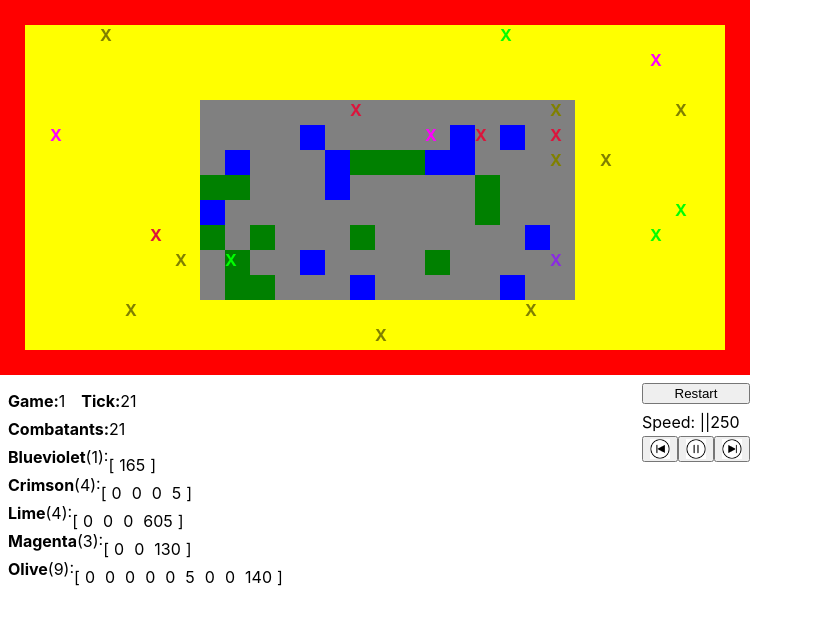
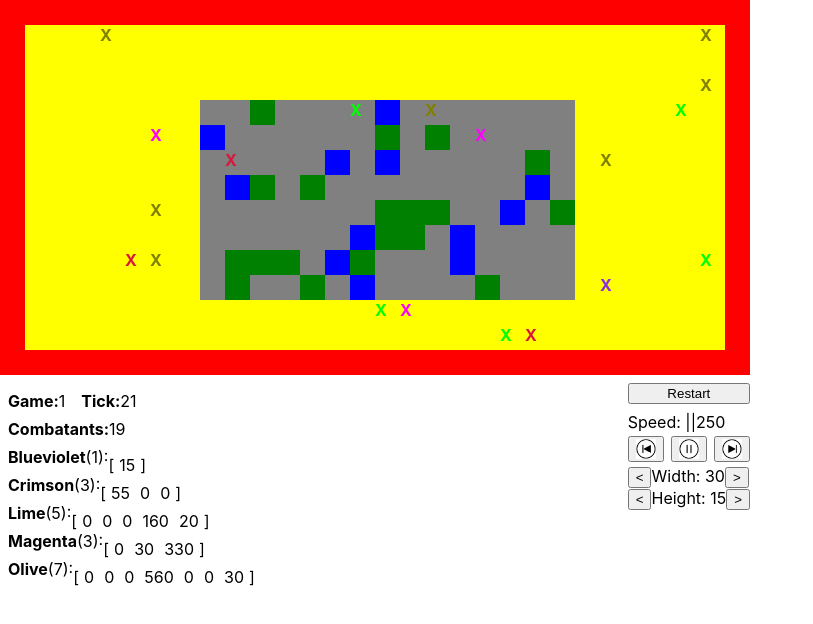
Before and after one commit to abeatte/garbage, a React (Create React App) app: page / in a window 1280 px wide. Shown: the top 624 px of the page, without its empty margins (0-813 px from the left). Built offline with nearby package versions, Linux system fonts and the light colour scheme.

Commit message:
Allows for hot resizing of width and height and handles the moving of combatants and subsequent battles for space (where applicable).

```diff
--- a/src/components/Arena.js
+++ b/src/components/Arena.js
@@ -354,21 +354,71 @@ const printCombatants = ({tick, combatants, window_height, window_width}) => {
     console.debug(print);
 }
 
+const updateCombatantsPositionsAfterResize = ({combatants, window_width, window_height, old_window_width, old_window_height, tiles}) => {
+    const new_combatants = {};
+
+    const dif_row = window_width - old_window_width;
+    const dif_col = window_height - old_window_height;
+    Object.keys(combatants).forEach(k => {
+        let new_pos = k;
+        let coord = [Math.floor(k / old_window_width), k % old_window_width];
+
+        if (coord[1] >= window_width || coord[0] >= window_height) {
+            // they fell off the world; let's try to move them up/left
+            const posData = getSurroundingPos({position: k, window_width: old_window_width, tiles, combatants});
+            const can_move_up = !posData.combatants.t;
+            const can_move_diag = !posData.combatants.tl;
+            const can_move_left = !posData.combatants.l;
+
+            const dice_roll = Math.random();
+
+            if (dice_roll < .33 && can_move_left && dif_col > -1) {
+                new_pos = posData.positions.l;
+                coord = [Math.floor(new_pos / old_window_width), new_pos % old_window_width];
+            } else if (dice_roll < .66 && can_move_up && dif_row > -1) {
+                new_pos = posData.positions.t;
+                coord = [Math.floor(new_pos / old_window_width), new_pos % old_window_width];
+            } else if (can_move_diag) {
+                new_pos = posData.positions.tl;
+                coord = [Math.floor(new_pos / old_window_width), new_pos % old_window_width];
+            } else {
+                new_pos = -1;
+            }
+        }
+
+        if (dif_row !== 0) {
+            // translate old coord to new coord
+            new_pos = coord[0] * window_width + coord[1];
+        }
+
+        if (new_pos > -1 && new_pos < window_width * window_height) {
+            const occupient = new_combatants[new_pos];
+            // tie goes to whoever got there first.
+            new_combatants[new_pos] = !!occupient ? compete(occupient, combatants[k]) : combatants[k];
+        }
+
+    })
+    return new_combatants;
+}
+
 class Arena extends React.Component {
     constructor() {
         super();
-        this.state = this.getInitState();
+        this.state = this.getInitState({window_width: WINDOW_WIDTH, window_height: WINDOW_HEIGHT});
     }
 
-    getInitState() {
+    getInitBoard = ({window_width, window_height}) => {
+        const tiles = initDefaultTiles({width: window_width, height: window_height});
+        return tiles;
+    }
+
+    getInitState = ({window_width, window_height}) => {
         const tick = 0;
         const game_count = 1;
-        const window_width = WINDOW_WIDTH;
-        const window_height = WINDOW_HEIGHT;
         const num_combatants = NUM_COMBATANTS;
         const tick_speed = TICK_INTERVAL;
 
-        const tiles = initDefaultTiles({width: window_width, height: window_height});
+        const tiles = this.getInitBoard({window_width, window_height});
         const combatants = {};
         for (let i = 0; i < num_combatants; i++) {
             const c_pos = initCombatantStartingPos({tiles, combatants});
@@ -397,6 +447,15 @@ class Arena extends React.Component {
         this.setState(new_state);
     }
 
+    updateBoard = ({window_width, window_height}) => {
+        const new_state = {};
+        Object.assign(new_state, this.state);
+        new_state.tiles = this.getInitBoard({window_width, window_height});
+        new_state.combatants = updateCombatantsPositionsAfterResize({combatants: this.state.combatants, window_width, window_height, old_window_width: this.state.window_width, old_window_height: this.state.window_height, tiles: new_state.tiles});
+        new_state.window_width = window_width;
+        new_state.window_height = window_height;
+        this.setState(new_state);
+    }
 
     updateTickSpeed = ({tick_speed}) => {
         if (tick_speed < 0) {
@@ -488,6 +547,7 @@ class Arena extends React.Component {
                 onReset={this.reset}
                 onUpdateTickSpeed={this.updateTickSpeed}
                 onPauseUnpause={this.pauseUnpause}
+                onUpdateBoard={this.updateBoard}
             />
         </view>
     );
--- a/src/components/Dashboard.js
+++ b/src/components/Dashboard.js
@@ -43,7 +43,7 @@ const getColorStats = (combatants) => {
     );
 };
 
-const Dashboard = ({combatants, tiles, tick, tick_speed, game_count, arena_width, arena_height, onReset, onUpdateTickSpeed, onPauseUnpause}) => {
+const Dashboard = ({combatants, tiles, tick, tick_speed, game_count, arena_width, arena_height, onReset, onUpdateTickSpeed, onPauseUnpause, onUpdateBoard}) => {
     const updated = false;
     const colorStats = getColorStats(combatants);
 
@@ -69,6 +69,37 @@ const Dashboard = ({combatants, tiles, tick, tick_speed, game_count, arena_width
             </view>
         </view>
     );
+    const resize_section = (
+        <>
+            <view>
+                <button onClick={() => {
+                    onUpdateBoard({window_width: arena_width - 1, window_height: arena_height});
+                }}>
+                    <text>{"<"}</text>
+                </button>
+                <text>{`Width: ${arena_width}`}</text>
+                <button onClick={() => {
+                    onUpdateBoard({window_width: arena_width + 1, window_height: arena_height})
+                }}>
+                    <text>{">"}</text>
+                </button>
+            </view>
+            <view>
+                <button onClick={() => {
+                    onUpdateBoard({window_width: arena_width, window_height: arena_height - 1})
+                }}>
+                    <text>{"<"}</text>
+                </button>
+                <text>{`Height: ${arena_height}`}</text>
+                <button onClick={() => {
+                    onUpdateBoard({window_width: arena_width, window_height: arena_height + 1})
+                }}>
+                    <text>{">"}</text>
+                </button>
+            </view>
+        </>
+    );
+
     return (
         <view className={'Dashboard'}>
             <view className="stat_container">
@@ -88,6 +119,7 @@ const Dashboard = ({combatants, tiles, tick, tick_speed, game_count, arena_width
             <view className="Control_container">
                 <button className={`Update_button${updated ? " updated" : ""}`} onClick={() => onReset()}><text>{"Restart"}</text></button>
                 {speed_section}
+                {resize_section}
             </view>
         </view>
     )
```
Also changed, not shown: repo_resources/ScreenShot.png.
